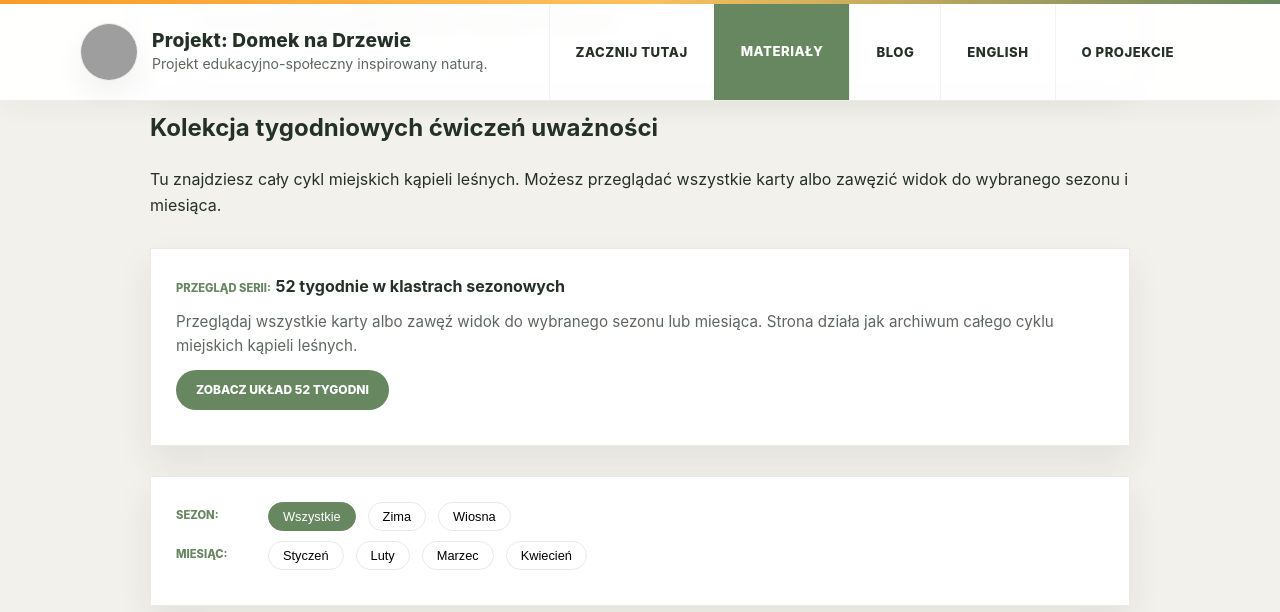
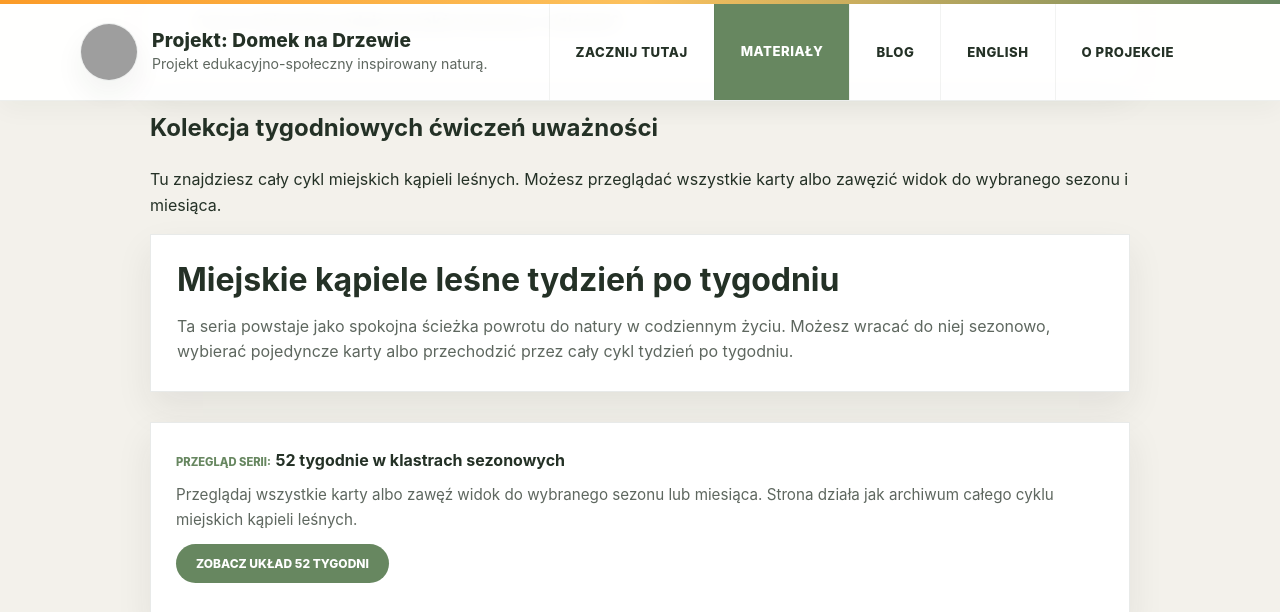
Before and after one commit to akonkia/domeknadrzewie, a Jekyll site: the page materialy/kapiele_miejskie/index.html, which Jekyll copies as it is, in a window 1280 px wide and 900 px high, scrolled down 2443 px, cut to the strip 0-612 px from the top of the window. Built offline with Jekyll 4.4.1, drawn with Linux system fonts in a browser that asks for light colours; grey boxes are pictures that could not be loaded.

```diff
--- a/materialy/kapiele_miejskie/index.html
+++ b/materialy/kapiele_miejskie/index.html
@@ -13,7 +13,7 @@
     })();
   </script>
 
-  <title>Miejskie kąpiele leśne w mieście | Karty uważności i Shinrin-yoku</title>
+  <title>Miejskie kąpiele leśne | Karty uważności i Shinrin-yoku w mieście</title>
   <meta name="description" content="Miejskie kąpiele leśne: całoroczny cykl kart uważności inspirowanych naturą. Zobacz, jak praktykować Shinrin-yoku w mieście, mindfulness w parku i ćwiczenia uważności w naturze tydzień po tygodniu." />
 
   <style>
@@ -641,6 +641,11 @@
       <p>Tu znajdziesz cały cykl miejskich kąpieli leśnych. Możesz przeglądać wszystkie karty albo zawęzić widok do wybranego sezonu i miesiąca.</p>
     </section>
 
+    <section class="series-block">
+      <h2>Miejskie kąpiele leśne tydzień po tygodniu</h2>
+      <p>Ta seria powstaje jako spokojna ścieżka powrotu do natury w codziennym życiu. Możesz wracać do niej sezonowo, wybierać pojedyncze karty albo przechodzić przez cały cykl tydzień po tygodniu.</p>
+    </section>
+
     <section class="filter-section" style="margin-bottom: 0;">
       <div class="filter-group" style="justify-content: space-between;">
         <div>
```
Also changed, not shown: en/materials/urban-bathing/index.html (+6 -1 lines).
